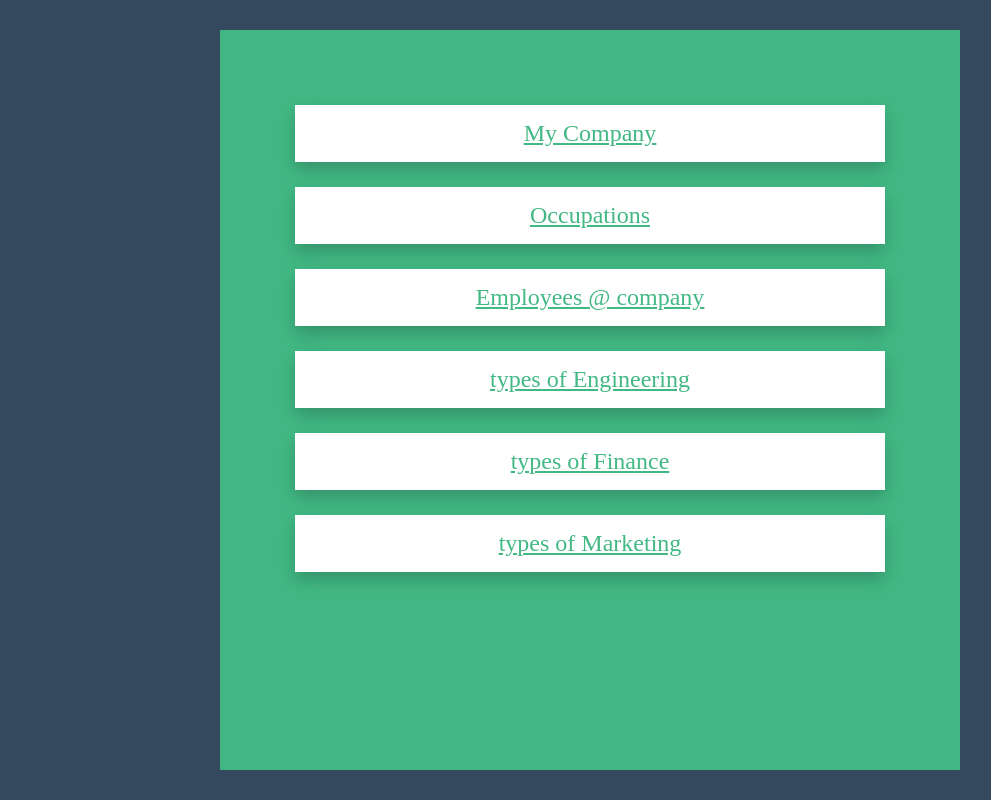
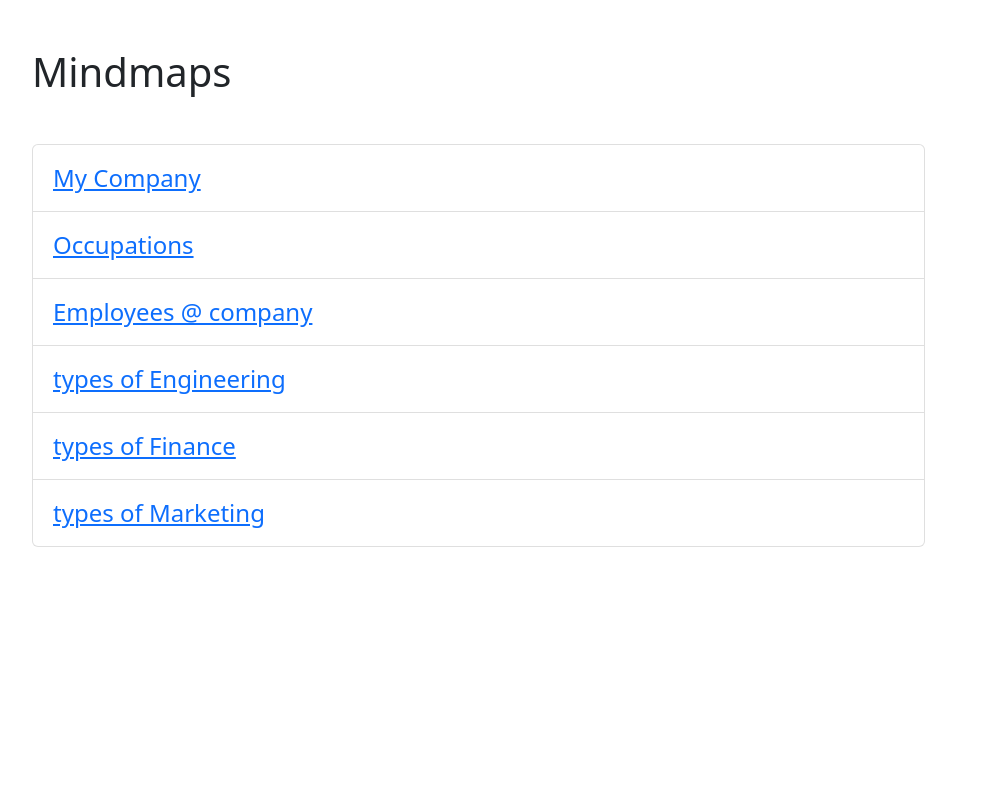
Before and after one commit to derikvanschaik/vue-mimi, a Vue app: page / in a window 1280 px wide. Shown: the whole page, without its empty margins (50-1041 px from the left). Built offline with nearby package versions, Linux system fonts and the light colour scheme.

Commit message:
add bootstrap. Change homepage styling

```diff
--- a/package.json
+++ b/package.json
@@ -8,6 +8,7 @@
     "lint": "vue-cli-service lint"
   },
   "dependencies": {
+    "bootstrap": "^5.2.3",
     "core-js": "^3.8.3",
     "uuid": "^9.0.0",
     "vue": "^3.2.13"
--- a/src/App.vue
+++ b/src/App.vue
@@ -13,9 +13,10 @@
       :mindmaps="mindmaps"
       :createLinkHandler="createLink"/>
     <div v-else class="container">
-      <ul>
-        <li v-for="mindmap, i in mindmaps" :key="i" @click="setIdx(i)">
-          <a href="#">{{ mindmap.title}}</a>
+      <h1 class="my-5">Mindmaps</h1>
+      <ul class="list-group">
+        <li v-for="mindmap, i in mindmaps" :key="i" class="list-group-item">
+          <a href="#" @click="setIdx(i)">{{ mindmap.title}}</a>
         </li>
       </ul>
     </div>
@@ -146,17 +147,12 @@ export default {
 </script>
 
 <style scoped>
-.container{
-  background-color: #34495E;
-  height: 100vh;
-  display: flex;
-}
+/*
 ul {
   list-style: none;
   margin: auto;
   height: 80%;
-  width: 50%;
-  background-color: #41B883;
+  width: 80%;
   padding: 50px 50px;
   text-align: center;
 }
@@ -165,9 +161,12 @@ li{
   box-shadow: 0 8px 16px 0 rgba(0,0,0,0.2);
   padding: 15px 20px;
   margin: 25px 25px;
+} */
+ul{
+  width: 80%
 }
-a{
-  color: #42b883;
+li {
+  padding: 15px 20px;
   font-size: x-large;
 }
 
--- a/src/main.js
+++ b/src/main.js
@@ -1,4 +1,5 @@
 import { createApp } from 'vue'
 import App from './App.vue'
+import '../node_modules/bootstrap/dist/css/bootstrap.css'
 
 createApp(App).mount('#app')
```
Also changed, not shown: 1 other file (tests, documents, lock files or other folders).
